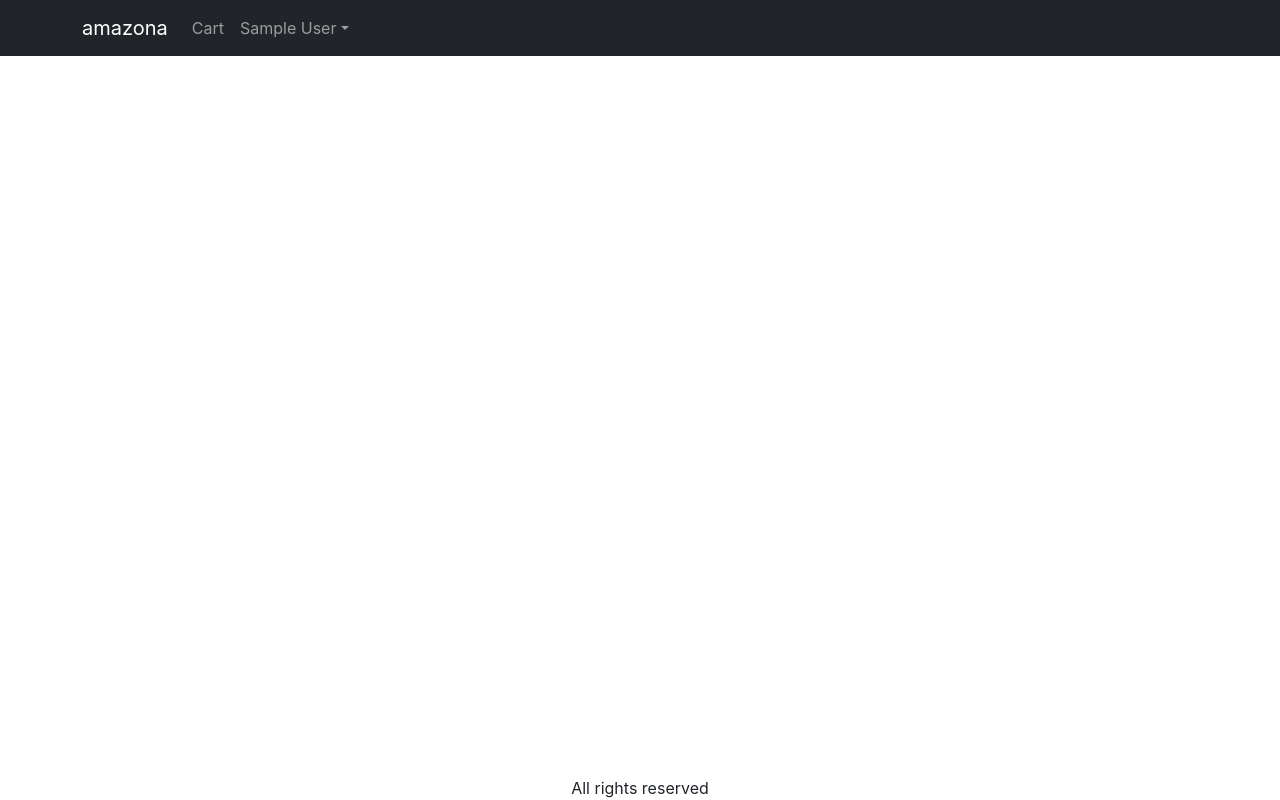
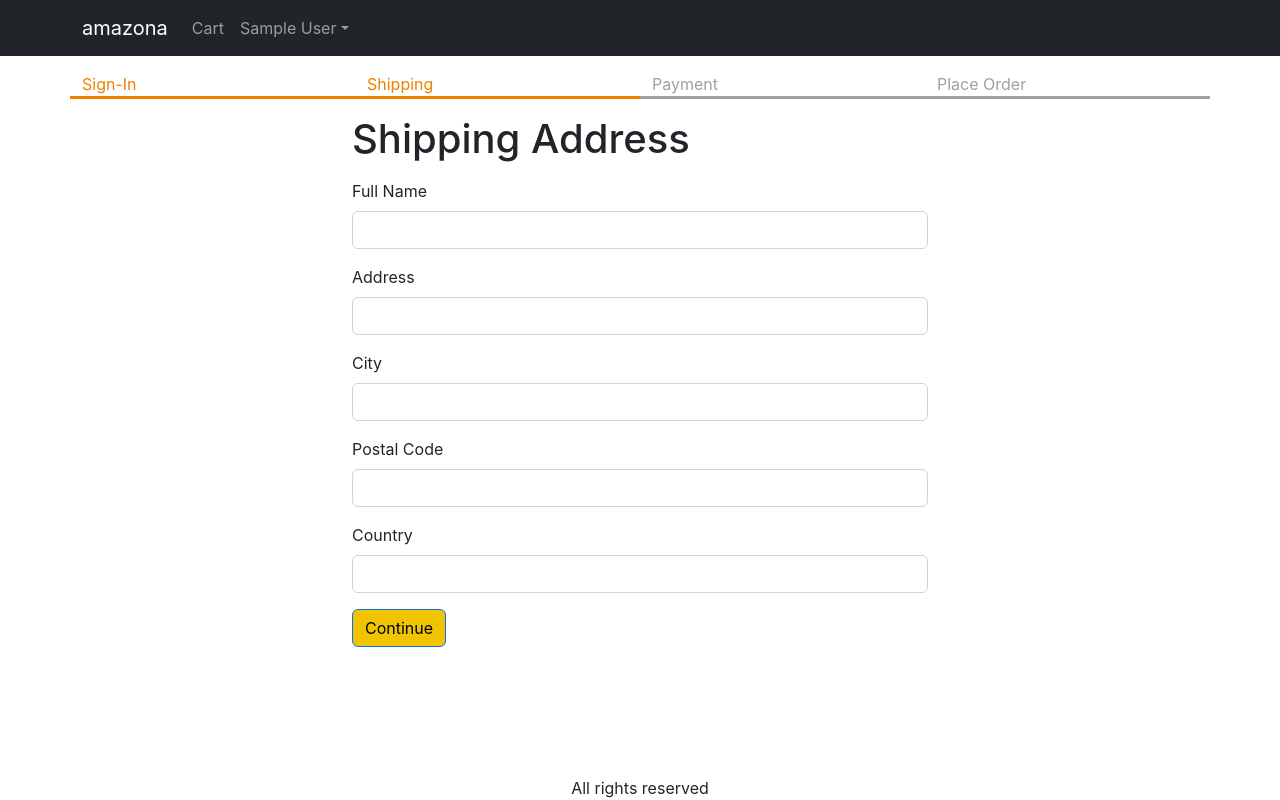
Before and after one commit to Nuxea/amazona, a React (Create React App) app in the folder front-end/: page /shipping in a window 1280 px wide. Built offline with nearby package versions, Linux system fonts and the light colour scheme; sample sign-in values are in the browser's storage; the HTML template or start-up script is replaced by a standard one.

Commit message:
Create Shipping Screen

```diff
--- a/front-end/src/App.js
+++ b/front-end/src/App.js
@@ -9,6 +9,7 @@
 import {Store} from "./Store";
 import CartScreen from "./screens/CartScreen";
 import SigninScreen from "./screens/SigninScreen";
+import ShippingAddressScreen from "./screens/ShippingAddressScreen";
 
 function App() {
     const { state, dispatch: ctxDispatch } = useContext(Store);
@@ -69,6 +70,7 @@
                             <Route path="/product/:slug" element={<ProductScreen />} />
                             <Route path="/cart" element={<CartScreen />} />
                             <Route path="/signin" element={<SigninScreen />} />
+                            <Route path="/shipping" element={<ShippingAddressScreen />} />
                             <Route path="/" element={<HomeScreen />} />
                         </Routes>
                     </Container>
--- a/front-end/src/Store.js
+++ b/front-end/src/Store.js
@@ -8,6 +8,9 @@
         : null,
 
     cart: {
+        shippingAddress: localStorage.getItem('shippingAddress')
+            ? JSON.parse(localStorage.getItem('shippingAddress'))
+            : {},
         cartItems: localStorage.getItem('cartItems')
             ? JSON.parse(localStorage.getItem('cartItems'))
             : [],
@@ -41,6 +44,18 @@
             return {
                 ...state,
                 userInfo: null,
+                cart: {
+                    cartItems: [],
+                    shippingAddress: {}
+                },
+            };
+        case 'SAVE_SHIPPING_ADDRESS':
+            return {
+                ...state,
+                cart: {
+                    ...state.cart,
+                    shippingAddress: action.payload,
+                },
             };
         default:
             return state;
--- /dev/null
+++ b/front-end/src/components/CheckoutSteps.js
@@ -0,0 +1,15 @@
+import React from 'react';
+import {Col, Row} from "react-bootstrap";
+
+function CheckoutSteps(props) {
+    return (
+        <Row className="checkout-steps">
+            <Col className={props.step1 ? 'active' : ''}>Sign-In</Col>
+            <Col className={props.step2 ? 'active' : ''}>Shipping</Col>
+            <Col className={props.step3 ? 'active' : ''}>Payment</Col>
+            <Col className={props.step4 ? 'active' : ''}>Place Order</Col>
+        </Row>
+    );
+}
+
+export default CheckoutSteps;
--- a/front-end/src/index.css
+++ b/front-end/src/index.css
@@ -41,3 +41,13 @@
 .small-container {
   max-width: 600px;
 }
+
+.checkout-steps > div {
+  border-bottom: 0.2rem solid #a0a0a0;
+  color: #a0a0a0;
+}
+
+.checkout-steps > div.active {
+  border-bottom: 0.2rem solid #f08000;
+  color: #f08000;
+}
--- /dev/null
+++ b/front-end/src/screens/ShippingAddressScreen.js
@@ -0,0 +1,90 @@
+import React, {useContext, useEffect, useState} from "react";
+import {Helmet} from "react-helmet-async";
+import {Button, Form} from "react-bootstrap";
+import {useNavigate} from "react-router-dom";
+import {Store} from "../Store";
+import CheckoutSteps from "../components/CheckoutSteps";
+
+export default function ShippingAddressScreen() {
+
+    const navigate = useNavigate();
+    const {state, dispatch: ctxDispatch} = useContext(Store);
+
+    const {
+        userInfo,
+        cart: {shippingAddress},
+    } = state;
+
+    const [fullName, setFullName] = useState(shippingAddress.fullName || '');
+    const [address, setAddress] = useState(shippingAddress.address || '');
+    const [city, setCity] = useState(shippingAddress.city || '');
+    const [postalCode, setPostalCode] = useState(shippingAddress.postalCode || '');
+    const [country, setCountry] = useState(shippingAddress.country || '');
+
+    useEffect(() => {
+        if (!userInfo) {
+            navigate('/signin?redirect=shipping');
+        }
+    }, [userInfo, navigate])
+    const submitHandler = (e) => {
+        e.preventDefault();
+        ctxDispatch({
+            type: 'SAVE_SHIPPING_ADDRESS',
+            payload: {
+                fullName,
+                address,
+                city,
+                postalCode,
+                country
+            },
+        });
+        localStorage.setItem('shippingAddress', JSON.stringify({
+                fullName,
+                address,
+                city,
+                postalCode,
+                country
+            })
+        );
+        navigate('/payment');
+    };
+
+    return <div>
+        <Helmet>
+            <title>Shipping Address</title>
+        </Helmet>
+        <CheckoutSteps step1 step2></CheckoutSteps>
+        <div className="container small-container">
+            <h1 className="my-3">Shipping Address</h1>
+
+            <Form onSubmit={submitHandler}>
+                <Form.Group className="mb-3" controlId="fullName">
+                    <Form.Label>Full Name</Form.Label>
+                    <Form.Control value={fullName} onChange={(e) => setFullName(e.target.value)} required />
+                </Form.Group>
+                <Form.Group className="mb-3" controlId="address">
+                    <Form.Label>Address</Form.Label>
+                    <Form.Control value={address} onChange={(e) => setAddress(e.target.value)} required />
+                </Form.Group>
+                <Form.Group className="mb-3" controlId="city">
+                    <Form.Label>City</Form.Label>
+                    <Form.Control value={city} onChange={(e) => setCity(e.target.value)} required />
+                </Form.Group>
+                <Form.Group className="mb-3" controlId="postalCode">
+                    <Form.Label>Postal Code</Form.Label>
+                    <Form.Control value={postalCode} onChange={(e) => setPostalCode(e.target.value)} required />
+                </Form.Group>
+                <Form.Group className="mb-3" controlId="country">
+                    <Form.Label>Country</Form.Label>
+                    <Form.Control value={country} onChange={(e) => setCountry(e.target.value)} required />
+                </Form.Group>
+                <div className="mb-3">
+                    <Button variant="primary" type="submit">
+                        Continue
+                    </Button>
+                </div>
+            </Form>
+        </div>
+
+    </div>
+}
```
